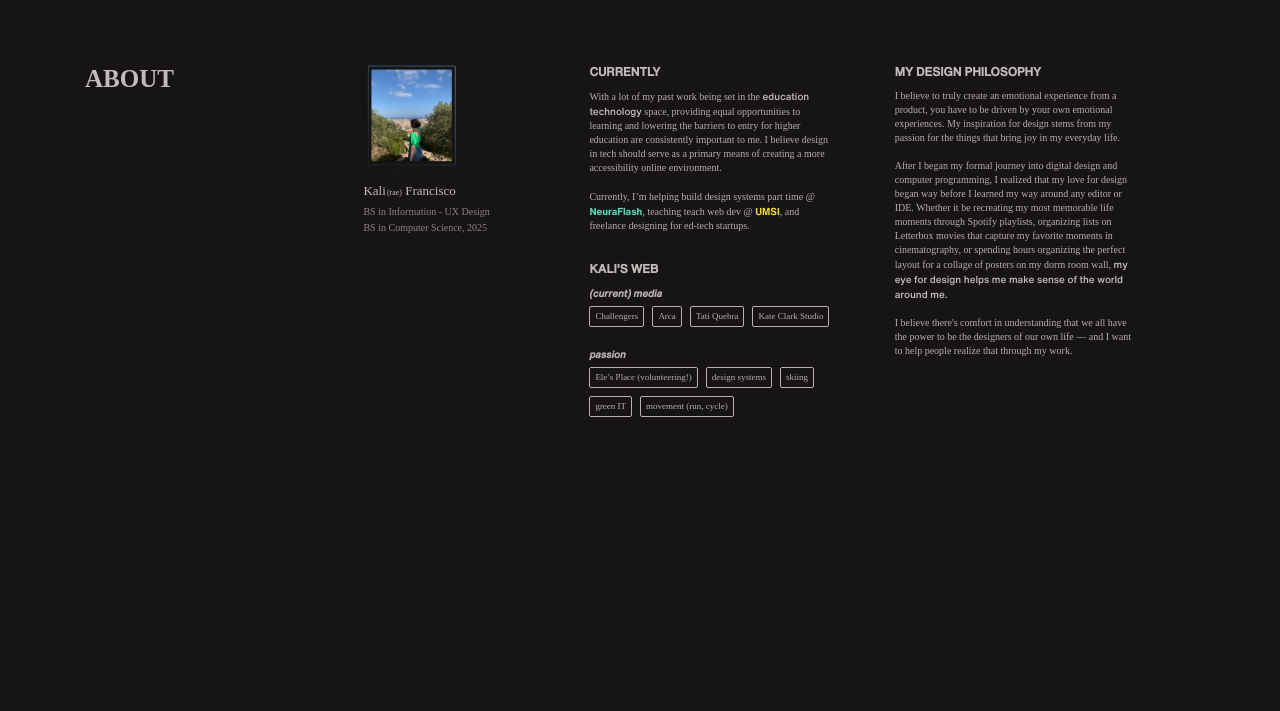
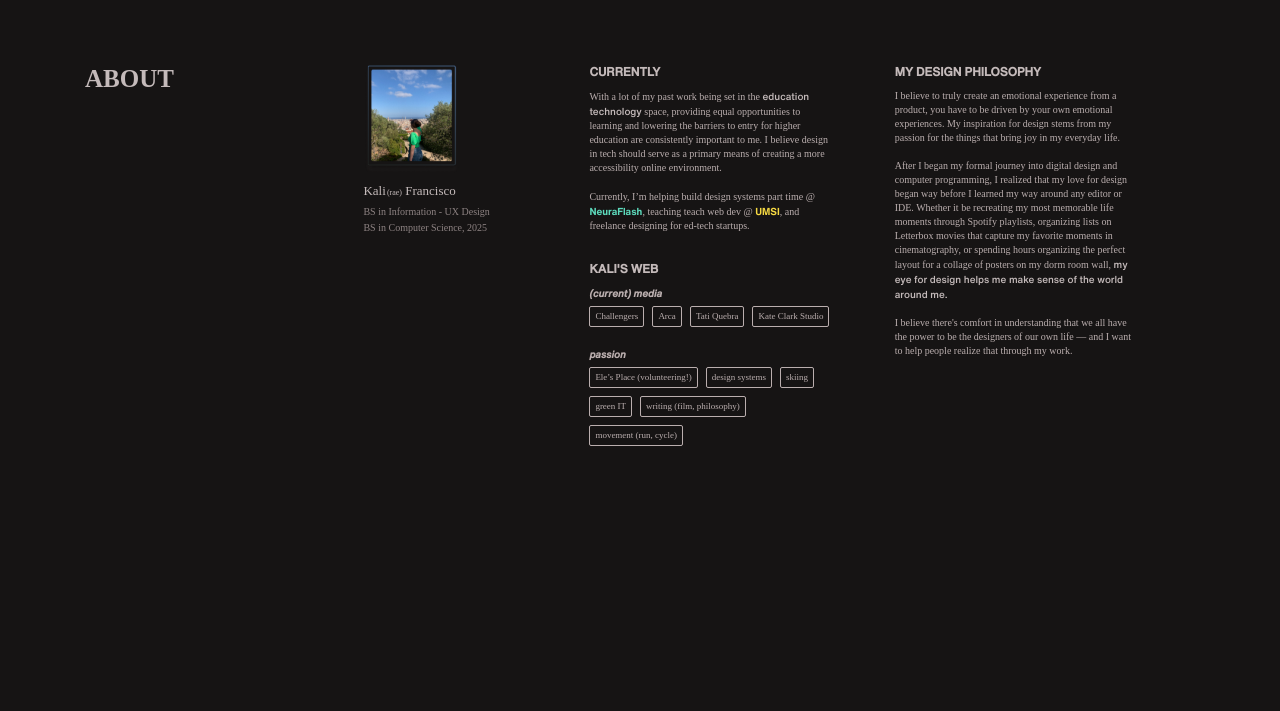
Before and after one commit to kalifrancisco/kalis-portfolio, a plain HTML site: page new_about.html in a window 1280 px wide. Shown: the part 89-800 px from the top of the page. Drawn offline with Linux system fonts and the light colour scheme; files whose address does not match are found by name; a web font is replaced by a local one.

Commit message:
writing too xd

```diff
--- a/css/style.css
+++ b/css/style.css
@@ -1418,6 +1418,9 @@ nav:focus {
 	.ski-hover {
 		cursor: url('/images/ski-hover.png'), auto;
 	}
+	.write-hover {
+		cursor: url('/images/write-mouse.png'), auto;
+	}
 
 	.small-proj {
 		width: 30%;
--- a/new_about.html
+++ b/new_about.html
@@ -65,6 +65,7 @@
 										<div class="about-tag ds-hover">design systems</div>
 										<div class="about-tag ski-hover">skiing</div>
 										<div class="about-tag it-hover">green IT</div>
+										<div class="about-tag write-hover">writing (film, philosophy)</div>
 										<div class="about-tag cycle-hover">movement (run, cycle)</div>
 									</div>
 								</div>
```
Also changed, not shown: images/write-mouse.png (added).
